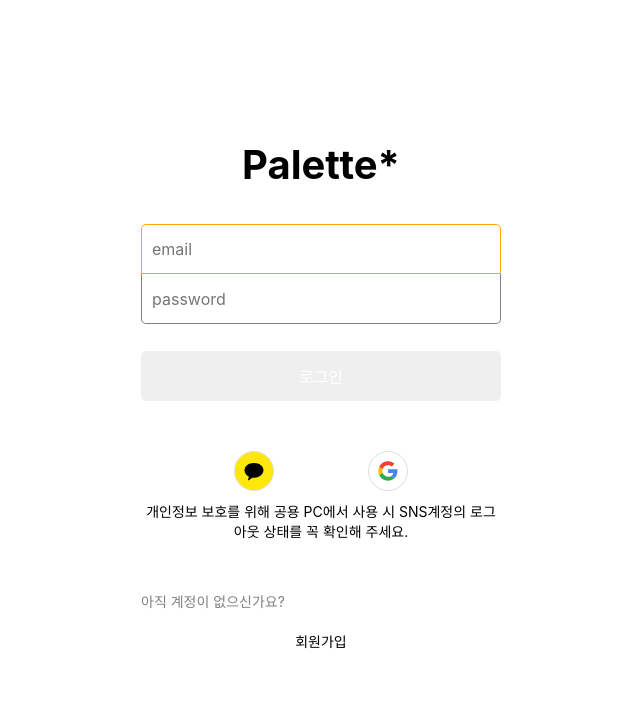
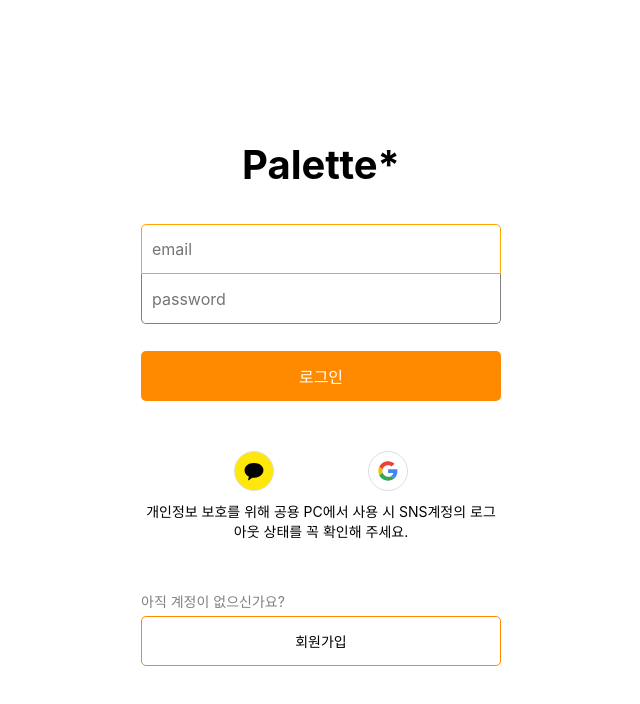
Before and after one commit to Happiness-Meta/final-front, a Next.js app: page /pages/loginPage in a window 1280 px wide. Shown: the top 704 px of the page, without its empty margins (319-959 px from the left). Built offline with nearby package versions, Linux system fonts and the light colour scheme; a web font is replaced by a local one.

Commit message:
[STYLE] 홈페이지 수정

```diff
--- a/src/app/page.tsx
+++ b/src/app/page.tsx
@@ -159,7 +159,7 @@ function HomePage() {
           <Link href={"pages/loginPage"} css={buttonStyle("white", "black")}>
             로그인
           </Link>
-          <Link href={"pages/signUpPage"} css={buttonStyle(commonColor.color.mainYellow, "white")}>
+          <Link href={"pages/signUpPage"} css={buttonStyle(commonColor.mainYellow, "white")}>
             회원가입
           </Link>
         </div>
--- a/src/app/styleComponents/commonStyles.ts
+++ b/src/app/styleComponents/commonStyles.ts
@@ -1,6 +1,4 @@
 export const commonColor = {
-
-  color: {
   representative: "#FF8A00",
   pastelBlue: "#7BD3EA",
   patelGreen: "#A1EEBD",
@@ -10,8 +8,6 @@ export const commonColor = {
   mainWhite: "#FFFFFF",
   mainGray: "#EFEFEF",
   mainDarkGray: "#353A40",
-  },
-
 };
 
 export const flexCenterX2 = {
```
Lines whose indentation alone changed are shown as unchanged.
